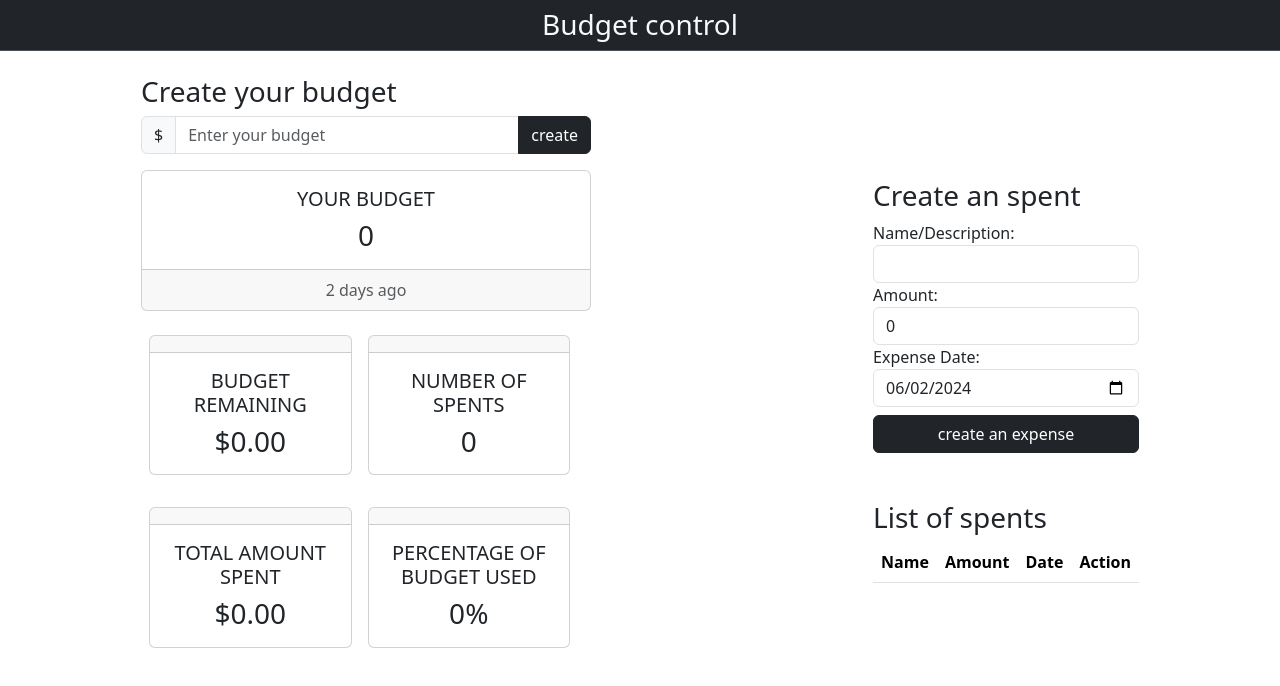
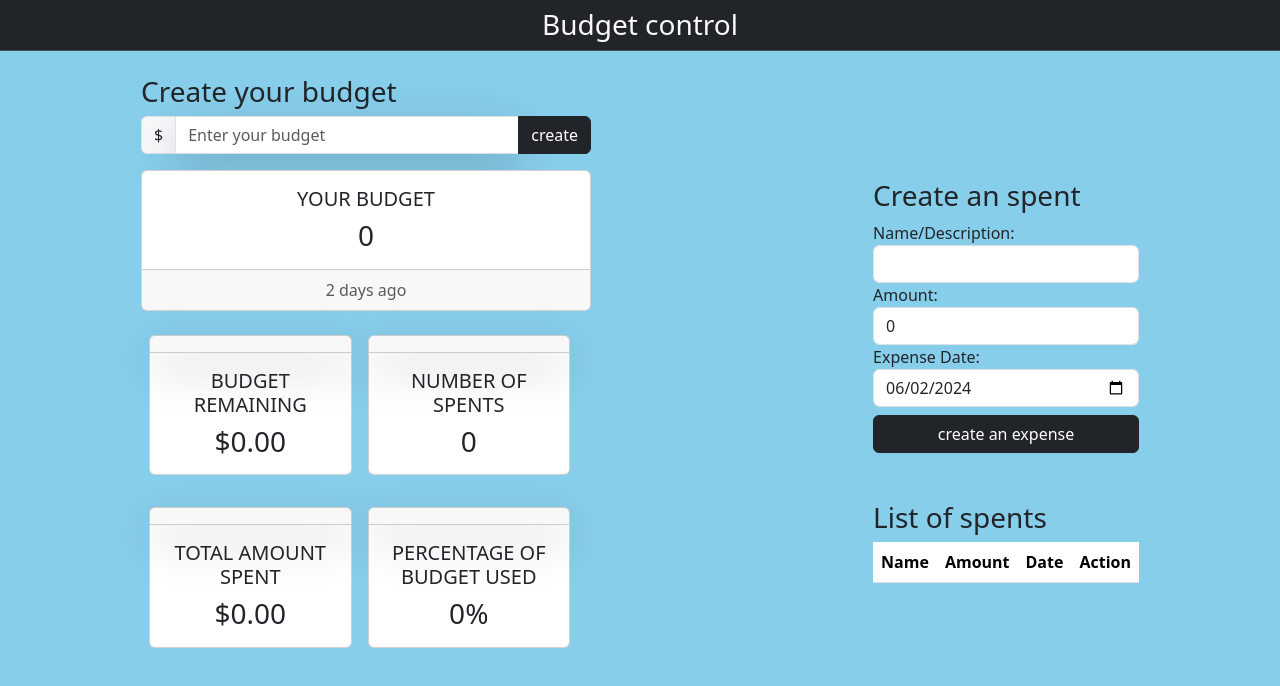
Before and after one commit to Adrian0617/budget-control, a React (Vite) app: page / in a window 1280 px wide. Shown: the top 686 px of the page. Built offline with nearby package versions, Linux system fonts and the light colour scheme.

Commit message:
adding styles

```diff
--- a/src/components/budget/BudgetForm.jsx
+++ b/src/components/budget/BudgetForm.jsx
@@ -27,7 +27,7 @@ export const BudgetForm = ({ setRefresh }) => {
         <span className='input-group-text'>$</span>
         <input
           type='number'
-          className='form-control'
+          className='form-control shadow-lg'
           placeholder='Enter your budget'
           ref={inputBudget}
         />
--- a/src/components/budget/Stats.jsx
+++ b/src/components/budget/Stats.jsx
@@ -44,7 +44,7 @@ export const Stats = ({ refresh, setRefresh }) => {
     <div style={{maxWidth: '450px'}} className='d-flex flex-wrap mb-5 '>
       {dataStats.map((stat) => (
         <div style={{width: '45%'}} className='card text-center m-2 mt-4' key={stat.id}>
-          <div className='card-header'></div>
+          <div className='card-header shadow-lg'></div>
           <div className='card-body'>
             <h5 className='card-title'>{stat.name.toUpperCase()}</h5>
             <h3 className='card-text'>{stat.info}</h3>
--- a/src/index.css
+++ b/src/index.css
@@ -0,0 +1,3 @@
+body{
+    background-color: rgb(135, 206, 235);
+}
```
